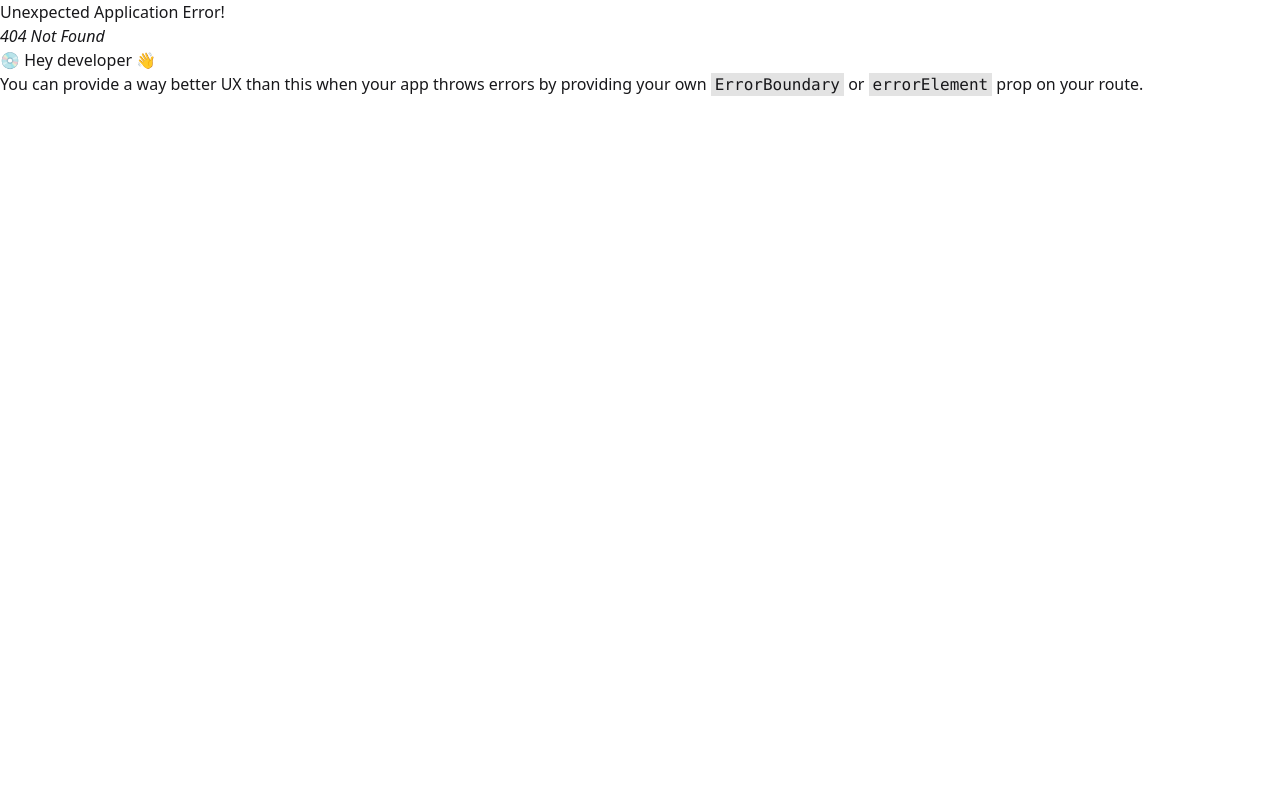
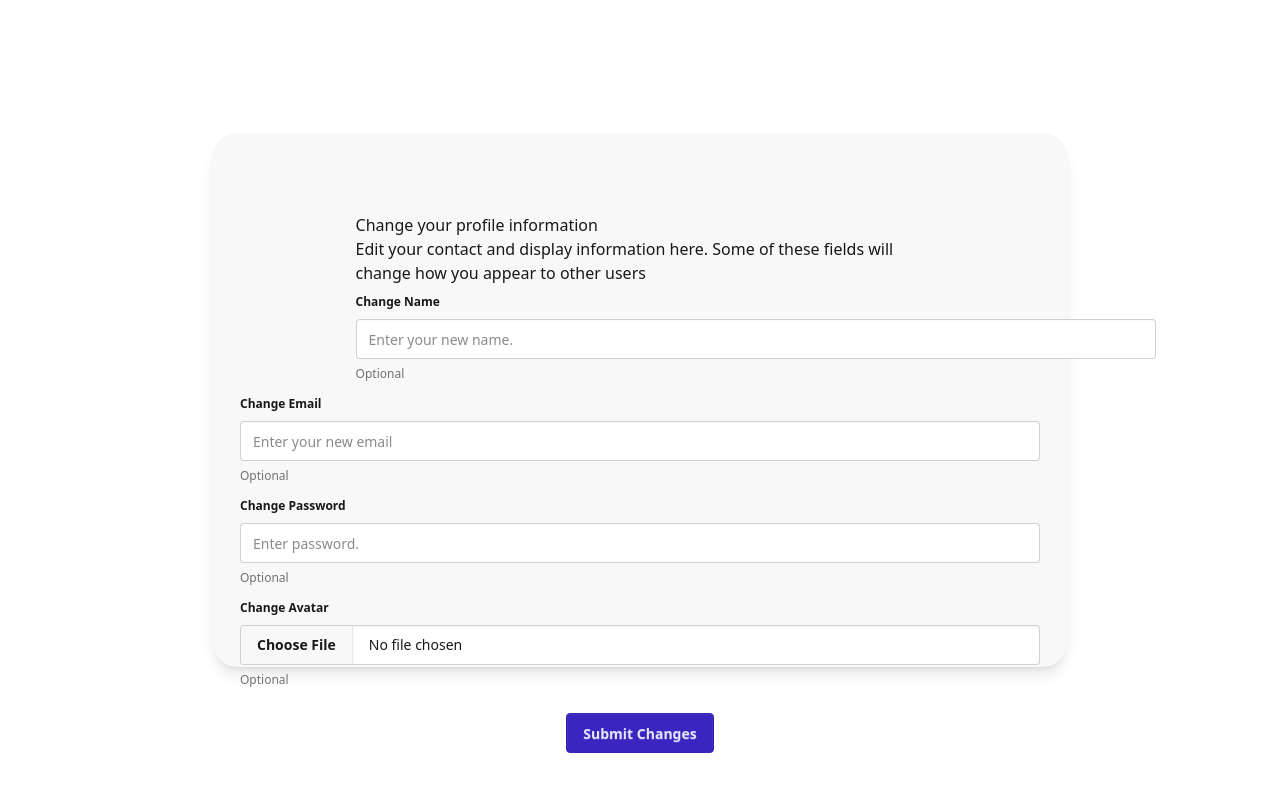
Before and after one commit to ZecharyDouglas/Whisper, a React (Vite) app in the folder vite-project/: page /profile in a window 1280 px wide. Before the commit this address had no page. Shown: the top 792 px of the page. Built offline with nearby package versions, Linux system fonts and the light colour scheme.

Commit message:
finished front end for profile page as well as link

```diff
--- a/vite-project/src/App.jsx
+++ b/vite-project/src/App.jsx
@@ -2,7 +2,6 @@ import { useState } from "react";
 import reactLogo from "./assets/react.svg";
 import viteLogo from "/vite.svg";
 import { useQuery, gql } from "@apollo/client";
-import { USERS } from "./graphql/gqueries";
 function App() {
   const { data, loading, error } = useQuery(USERS);
   data ? console.log(data) : console.error(error);
--- a/vite-project/src/HomePage.jsx
+++ b/vite-project/src/HomePage.jsx
@@ -4,29 +4,45 @@ import { useNavigate } from "react-router";
 import { useAuth } from "./helper/AuthContext";
 import { useApolloClient, useQuery } from "@apollo/client";
 import { useMutation, useSubscription } from "@apollo/client";
-import { GETUSERFRIENDS, SENDMESSAGE } from "./graphql/gqueries";
+import { GETUSERFRIENDS, SENDMESSAGE, GET_USERS } from "./graphql/gqueries";
 import ChatModal from "./ChatModal";
+import { Link } from "react-router";
+import Profile from "./Profile";
 
 export default function HomePage() {
   const { logout, user } = useAuth();
   const [chatMessage, setchatMessage] = useState("");
   const [friends, setFriends] = useState();
+  const [users, setUsers] = useState();
   //sendMessage mutation to send message
   const [sendMessage] = useMutation(SENDMESSAGE);
 
   //get user friends query to ge the friends and relationship ids
-
-  const { data, error } = useQuery(GETUSERFRIENDS, {
+  const {
+    data: friendsData,
+    error: friendsError,
+    loading: friendsLoading,
+  } = useQuery(GETUSERFRIENDS, {
     variables: { user_id: user.id },
   });
+  //getting all the users to compare against the friends for the discover section
+  const {
+    data: allUsers,
+    error: allUsersError,
+    loading: usersLoading,
+  } = useQuery(GET_USERS);
 
   useEffect(() => {
-    if (data?.currentUserFriends) {
-      setFriends(data.currentUserFriends);
+    if (friendsData?.currentUserFriends) {
+      console.log(friendsData.currentUserFriends);
+      setFriends(friendsData.currentUserFriends);
     }
-  }, [data]);
+    if (allUsers?.getUsers) {
+      console.log(allUsers.getUsers);
+      setUsers(allUsers.getUsers);
+    }
+  }, [friendsData, allUsers]);
 
-  const dummyDiscover = [1, 2, 3, 4, 5, 6, 7, 8];
   const navigate = useNavigate();
 
   const handleLogout = () => {
@@ -69,18 +85,13 @@ export default function HomePage() {
                 className="menu menu-sm dropdown-content bg-base-100 rounded-box z-1 mt-3 w-52 p-2 shadow"
               >
                 <li>
-                  <a className="justify-between">
-                    Profile
-                    <span className="badge">New</span>
-                  </a>
+                  <Link to="/profile">Profile</Link>
                 </li>
                 <li>
                   <a>Settings</a>
                 </li>
                 <li>
-                  <button className="btn" onClick={handleLogout}>
-                    Logout
-                  </button>
+                  <button onClick={handleLogout}>Logout</button>
                 </li>
               </ul>
             </div>
@@ -161,7 +172,7 @@ export default function HomePage() {
             <br />
             {/* render discovery cards here */}
             <div className=" grid grid-cols-4">
-              {dummyDiscover.map((discover, i) => (
+              {users.map((user, i) => (
                 <div className="card bg-base-100 w-70 shadow-sm m-2">
                   <figure>
                     <img
@@ -172,7 +183,7 @@ export default function HomePage() {
                   <div className="card-body">
                     <h2 className="card-title">
                       {/* name should go here */}
-                      Name
+                      {user.username}
                       <div className="badge badge-secondary">NEW</div>
                     </h2>
 
--- /dev/null
+++ b/vite-project/src/Profile.jsx
@@ -0,0 +1,57 @@
+import React from "react";
+
+export default function Profile() {
+  return (
+    <div className=" h-screen w-screen flex flex-col items-center justify-center">
+      <div className="flex flex-col items-center rounded-3xl bg-base-200 h-2/3 w-2/3 shadow-lg">
+        <div className="flex flex-col mt-20 justify-center w-2/3 rounded-md">
+          <div>
+            <h1>Change your profile information</h1>
+            <h1>
+              Edit your contact and display information here. Some of these
+              fields will change how you appear to other users{" "}
+            </h1>
+          </div>
+          <fieldset className="fieldset">
+            <legend className="fieldset-legend">Change Name</legend>
+            <input
+              type="text"
+              className="input w-200"
+              placeholder="Enter your new name."
+            />
+            <p className="label">Optional</p>
+          </fieldset>
+        </div>
+
+        <fieldset className="fieldset">
+          <legend className="fieldset-legend">Change Email</legend>
+          <input
+            type="text"
+            className="input w-200"
+            placeholder="Enter your new email"
+          />
+          <p className="label">Optional</p>
+        </fieldset>
+
+        <fieldset className="fieldset">
+          <legend className="fieldset-legend">Change Password</legend>
+          <input
+            type="password"
+            className="input w-200"
+            placeholder="Enter password."
+          />
+          <p className="label">Optional</p>
+        </fieldset>
+
+        <fieldset className="fieldset ml-0">
+          <legend className="fieldset-legend">Change Avatar</legend>
+          <input type="file" className="file-input w-200" />
+          <p className="label">Optional</p>
+        </fieldset>
+        <button className="btn btn-active btn-primary mt-5">
+          Submit Changes
+        </button>
+      </div>
+    </div>
+  );
+}
--- a/vite-project/src/graphql/gqueries.js
+++ b/vite-project/src/graphql/gqueries.js
@@ -20,9 +20,13 @@ export const CREATE_ACCOUNT = gql`
   }
 `;
 
-export const USERS = gql`
-  query {
-    getUsers
+export const GET_USERS = gql`
+  query GetUsers {
+    getUsers {
+      id
+      email
+      username
+    }
   }
 `;
 
--- a/vite-project/src/main.jsx
+++ b/vite-project/src/main.jsx
@@ -17,6 +17,7 @@ import { GraphQLWsLink } from "@apollo/client/link/subscriptions";
 import { createClient } from "graphql-ws";
 import { split, HttpLink } from "@apollo/client";
 import { getMainDefinition } from "@apollo/client/utilities";
+import Profile from "./Profile.jsx";
 
 const httpLink = new HttpLink({
   uri: "http://localhost:4000/graphql",
@@ -59,6 +60,10 @@ const router = createBrowserRouter([
     path: "/homepage",
     element: <HomePage />,
   },
+  {
+    path: "/profile",
+    element: <Profile />,
+  },
 ]);
 
 createRoot(document.getElementById("root")).render(
```
Also changed, not shown: 1 other file (tests, documents, lock files or other folders).
